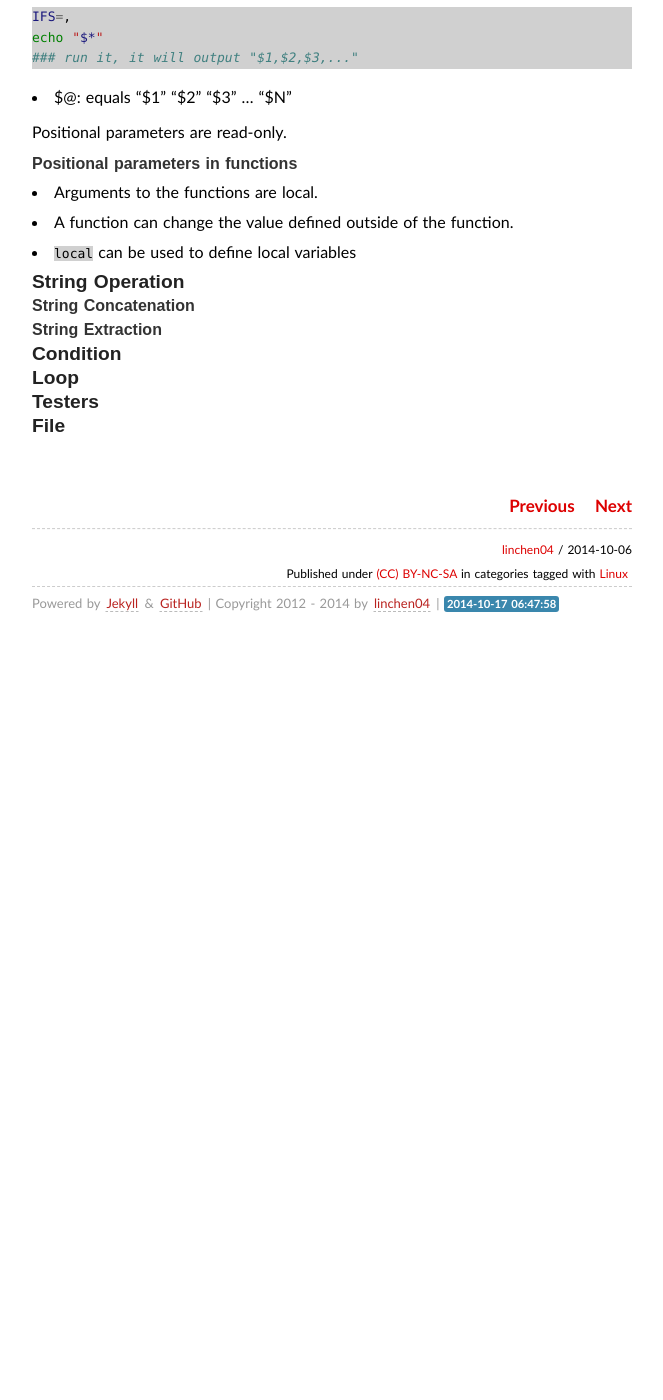
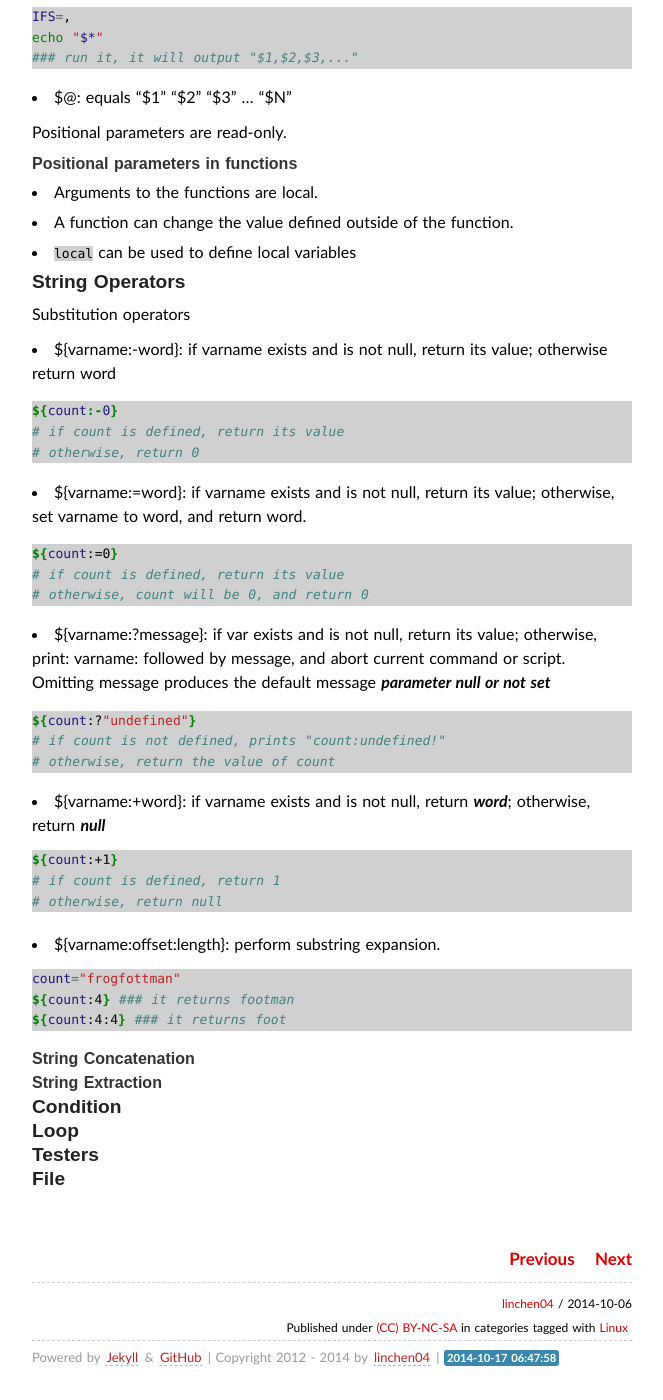
Before and after one commit to lchenn/linchen04.github.io, a Jekyll site: the page built from _posts/2014-10-06-learning-bash-scripts.md, in a window 1280 px wide and 1400 px high, scrolled down 1638 px. Shown: the whole window, without its empty margins (308-971 px from the left). Built offline with Jekyll 4.4.1, drawn with Linux system fonts in a browser that asks for light colours; some web fonts are replaced; Markdown is read by kramdown in place of the engine named in the settings; comment, search, counter and statistics services are not loaded; before the commit the page ends 2284 px from its top, so only the background shows below that.

Commit message:
String Operators

````diff
--- a/_posts/2014-10-06-learning-bash-scripts.md
+++ b/_posts/2014-10-06-learning-bash-scripts.md
@@ -99,7 +99,47 @@ Positional parameters are read-only.
 - ```local``` can be used to define local variables
 
 
-### String Operation
+### String Operators
+
+Substitution operators
+
+- ${varname:-word}: if varname exists and is not null, return its value; otherwise return word
+
+```bash
+${count:-0}
+# if count is defined, return its value
+# otherwise, return 0
+```
+- ${varname:=word}: if varname exists and is not null, return its value; otherwise, set varname to word, and return word.
+
+```bash
+${count:=0}
+# if count is defined, return its value
+# otherwise, count will be 0, and return 0
+```
+
+- ${varname:?message}: if var exists and is not null, return its value; otherwise, print: varname: followed by message, and abort current command or script. Omitting message produces the default message ***parameter null or not set***
+
+```bash
+${count:?"undefined"}
+# if count is not defined, prints "count:undefined!"
+# otherwise, return the value of count
+```
+
+- ${varname:+word}: if varname exists and is not null, return ***word***; otherwise, return ***null***
+```bash
+${count:+1}
+# if count is defined, return 1
+# otherwise, return null
+```
+
+- ${varname:offset:length}: perform substring expansion.
+```bash
+count="frogfottman"
+${count:4} ### it returns footman
+${count:4:4} ### it returns foot
+```
+
 #### String Concatenation
 #### String Extraction
 
````
